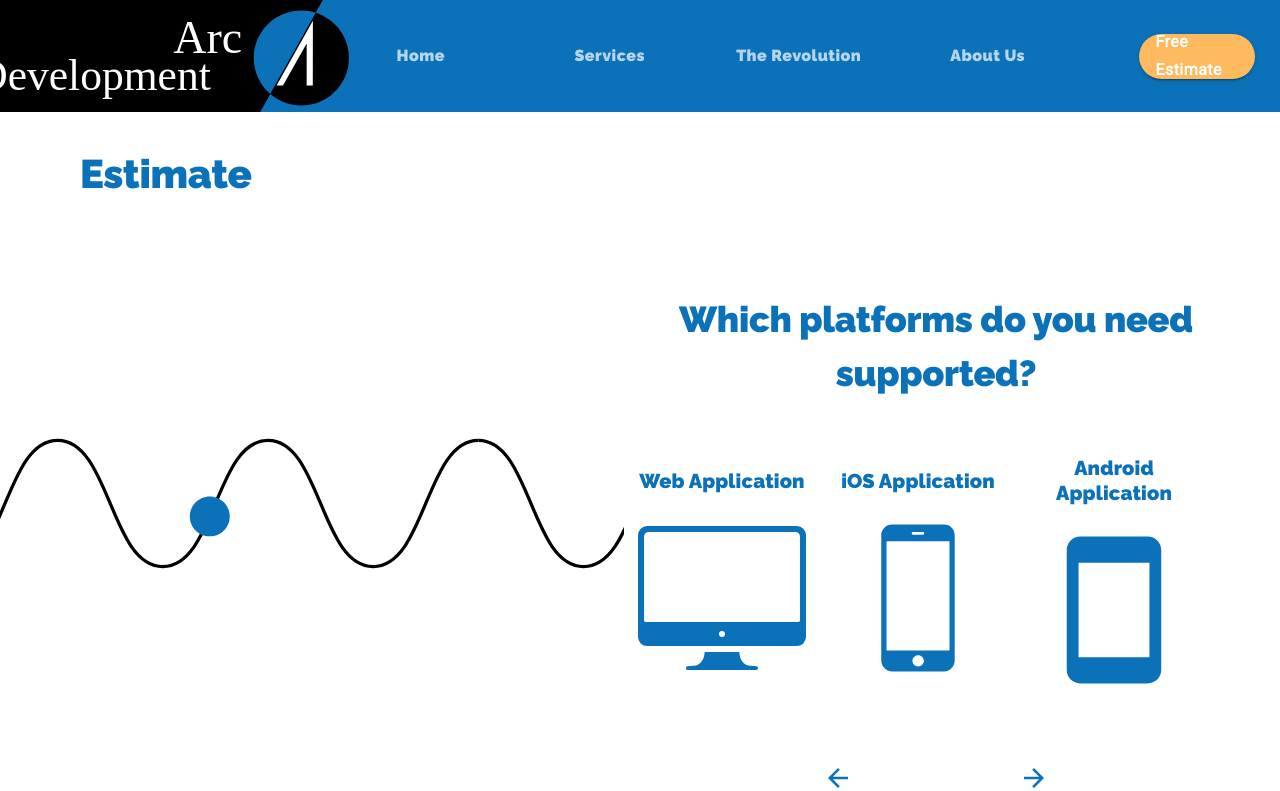
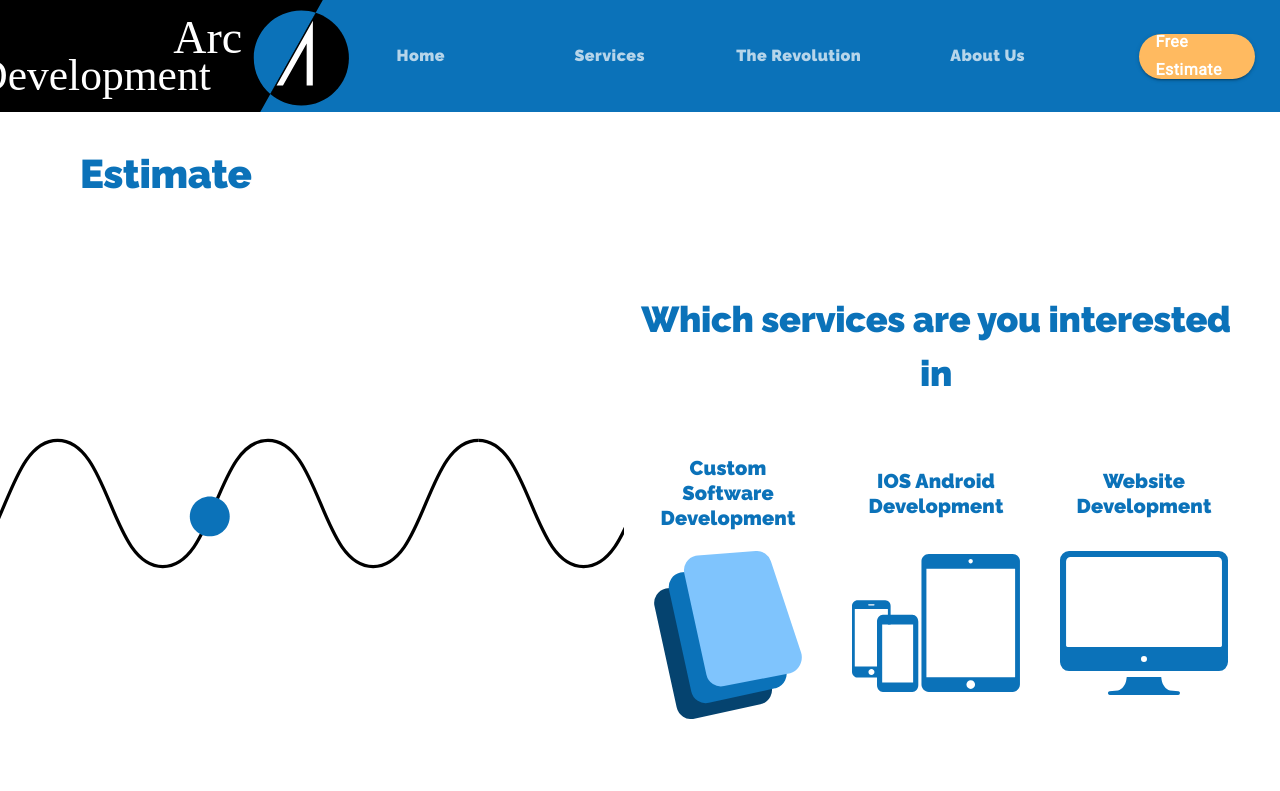
Before and after one commit to huyviet1995/material-ui-tutorial-1, a React (Create React App) app: page /estimate in a window 1280 px wide. Shown: the top 791 px of the page. Built offline with nearby package versions, Linux system fonts and the light colour scheme.

Commit message:
Select a bundle of questions according to the type of question

```diff
--- a/src/components/Estimate.js
+++ b/src/components/Estimate.js
@@ -281,7 +281,7 @@ export default function Estimate() {
     const classes = useStyles();
     const theme = useTheme();
 
-    const [questions, setQuestions] = useState(softwareQuestions);
+    const [questions, setQuestions] = useState(defaultQuestions);
 
     const defaultOptions = {
         loop: true,
@@ -332,11 +332,38 @@ export default function Estimate() {
       const activeIndex = currentlyActive[0].id - 1;
 
       const newSelected = newQuestions[activeIndex].options[id - 1];
+      const previousSelected = currentlyActive[0].options.filter(option => option.selected);
+
+      console.log({ newSelected }, 'new selected!');
 
       newSelected.selected = !newSelected.selected;
-      console.log({ newSelected });
 
-      setQuestions(newQuestions);
+      switch (currentlyActive[0].subtitle) {
+        case 'Select one.':
+          if (previousSelected[0]) {
+            previousSelected[0].selected = !previousSelected[0].selected
+          }
+          newSelected.selected = !newSelected.selected
+          break;
+        default:
+          newSelected.selected = !newSelected.selected;
+          break;
+      }
+
+      switch (newSelected.title) {
+        case 'Custom Software Development':
+          setQuestions(softwareQuestions);
+          break;
+        case 'IOS/Android App Development':
+          setQuestions(softwareQuestions);
+          break;
+        case 'Website Development':
+          setQuestions(websiteQuestions);
+          break;
+        default:
+          setQuestions(newQuestions);
+          break;
+      }
 
     }
 
@@ -360,7 +387,7 @@ export default function Estimate() {
                                     </Typography>
                                 </Grid>
                                 <Typography variant="body1" align="center" style={{ marginBottom: '2.5em', }} gutterBottom></Typography>
-                                <Grid item container>
+                                <Grid item container justifyContent='space-around'>
                                     {question.options.map(option => (
                                         <Grid
                                           item
@@ -394,12 +421,12 @@ export default function Estimate() {
                     })}
                 <Grid item container justifyContent='space-between' style={{ width: '15em', marginTop: '3em' }}>
                     <Grid item>
-                        <IconButton onClick={previousQuestions}>
+                        <IconButton onClick={previousQuestions} disabled={questions.length === 1}>
                             <img src={backArrow} alt="Previous question"></img>
                         </IconButton>
                     </Grid>
                     <Grid item>
-                        <IconButton onClick={nextQuestions}>
+                        <IconButton onClick={nextQuestions} disabled={questions.length === 1}>
                           <img src={forwardArrow} alt="Next question"></img>
                         </IconButton>
                     </Grid>
```
